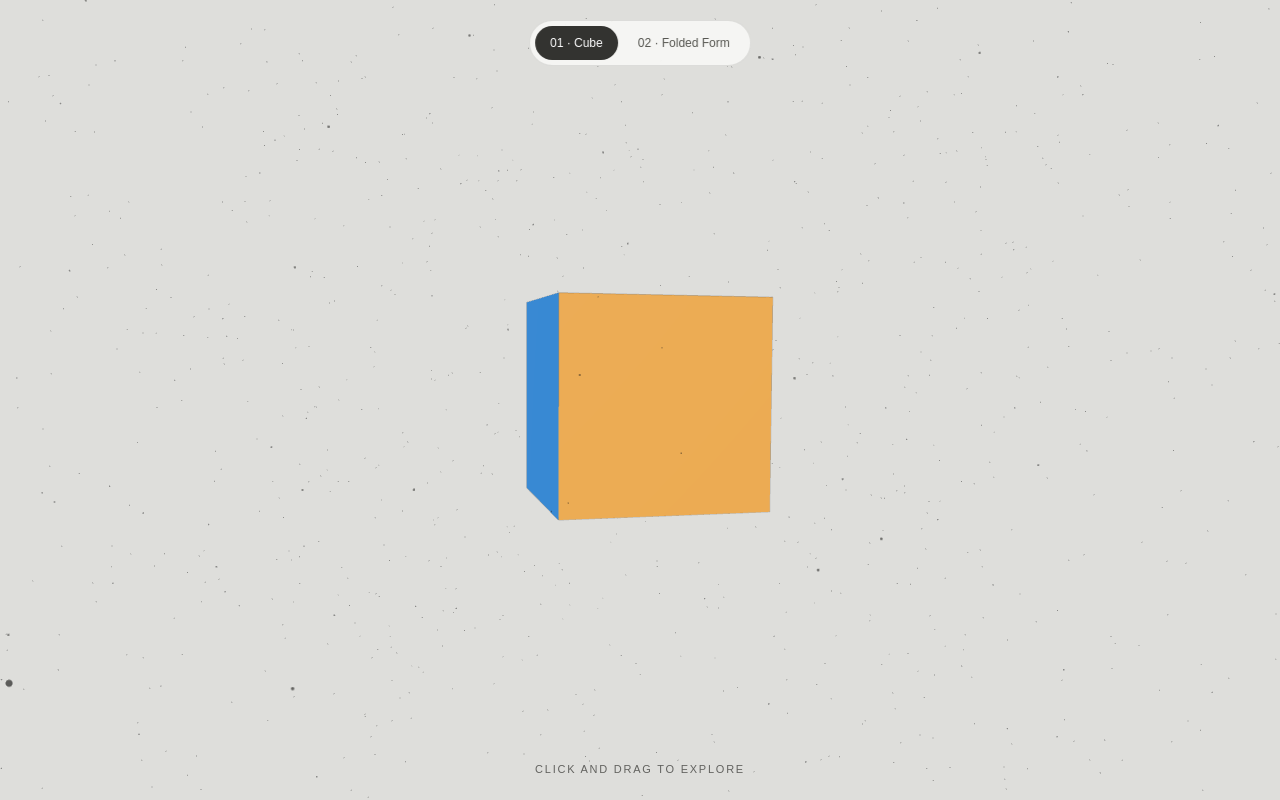
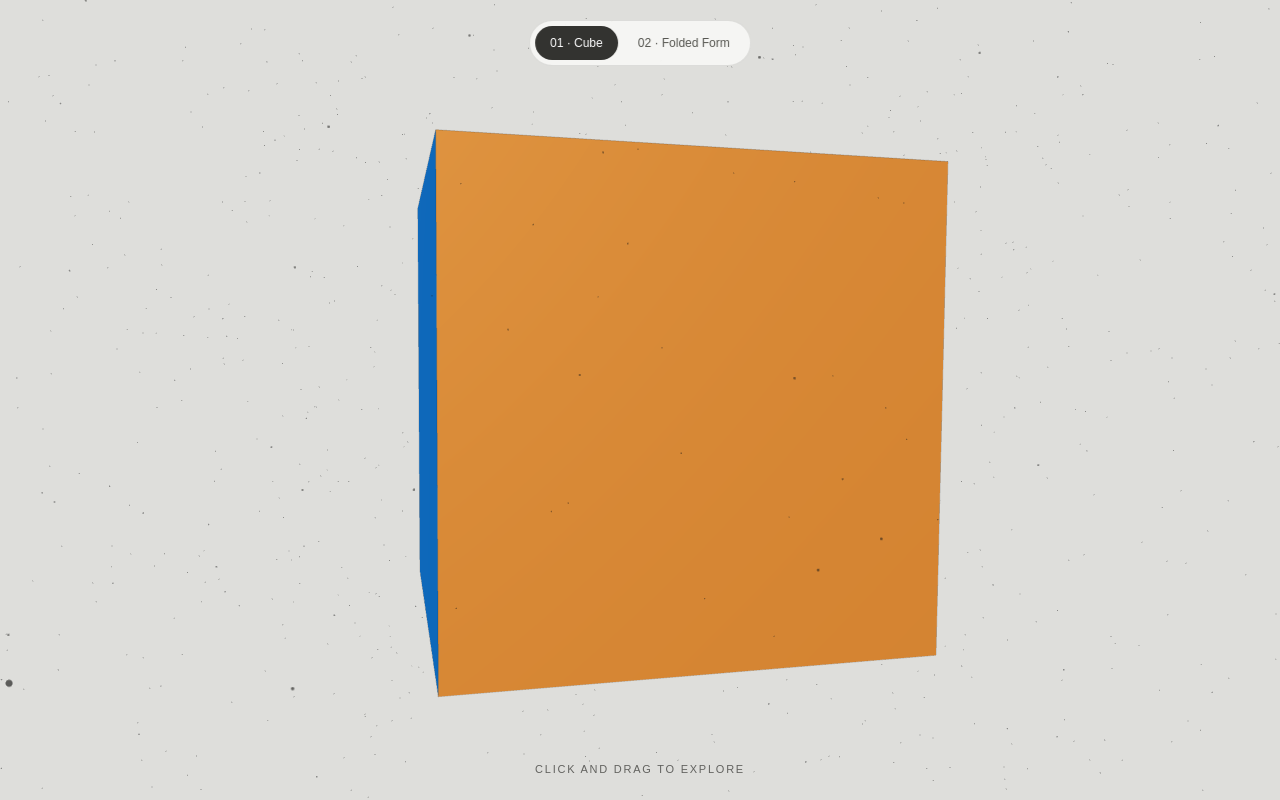
Before and after one commit to stelis-atelis/floating-cube, a plain HTML site: page index.html in a window 1280 px wide. Drawn offline with nearby package versions, Linux system fonts and the light colour scheme; animation ran at ten frames a second.

Commit message:
color and scale change.html

```diff
--- a/index.html
+++ b/index.html
@@ -219,11 +219,12 @@
         new THREE.MeshStandardMaterial({
           color,
           roughness: 0.72,
-          metalness: 0
+          metalness: 0.5
         })
       );
 
       const object = new THREE.Mesh(geometry, materials);
+      object.scale.setScalar(2.1); // Change cube size here
       scene.add(object);
 
       const edges = new THREE.LineSegments(
@@ -324,14 +325,14 @@
 
       const materials = [
         new THREE.MeshStandardMaterial({
-          color: '#657fbd', // Front and rear
+          color: '#52DA54', // Front and rear
           roughness: 0.8,
           metalness: 0,
           side: THREE.DoubleSide,
           flatShading: true
         }),
         new THREE.MeshStandardMaterial({
-          color: '#30302e', // Extruded side walls
+          color: '#71195E', // Extruded side walls
           roughness: 0.8,
           metalness: 0,
           side: THREE.DoubleSide,
```
